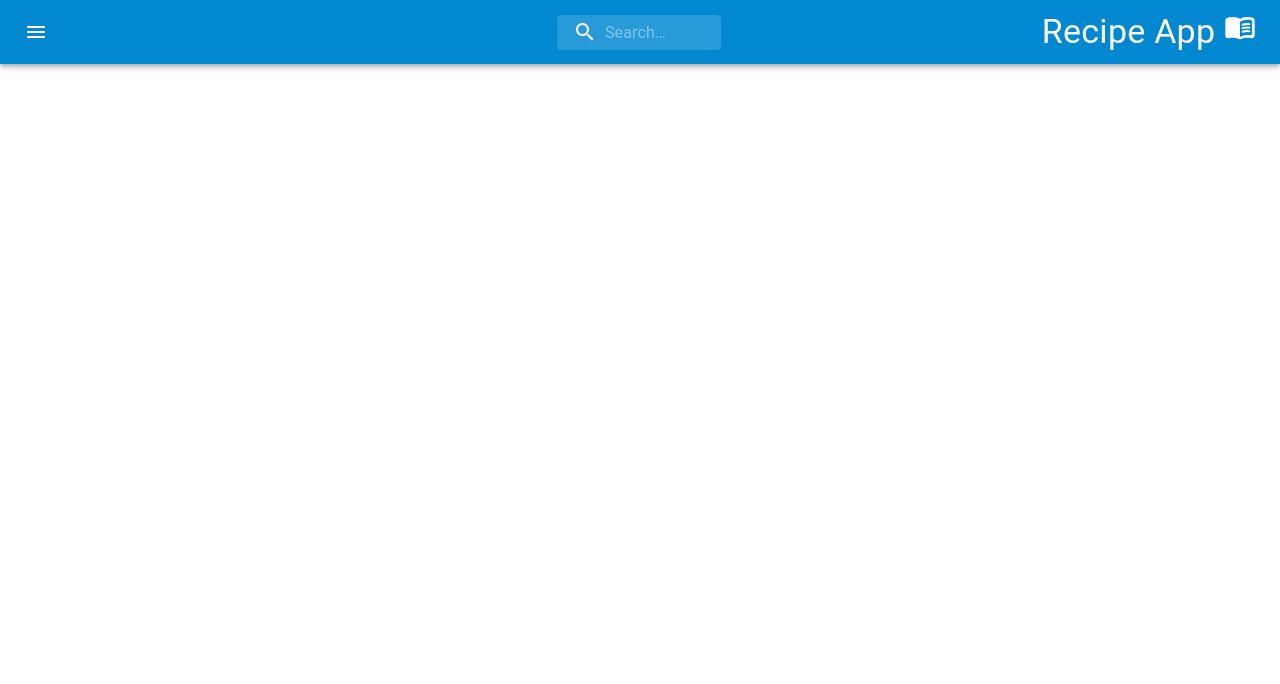
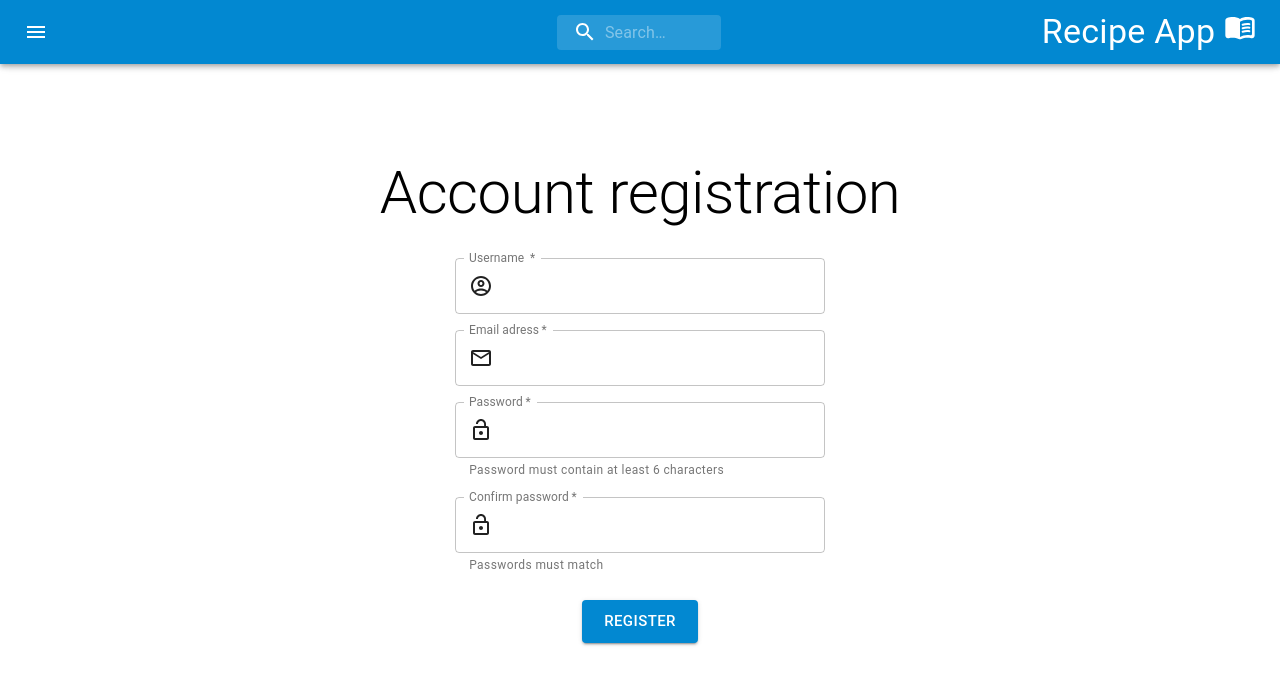
Before and after one commit to kasmr/recipes-app, a React (Create React App) app in the folder client/: page /register in a window 1280 px wide. Shown: the top 684 px of the page. Built offline with nearby package versions, Linux system fonts and the light colour scheme.

Commit message:
abiltity to register

```diff
--- a/client/src/App.js
+++ b/client/src/App.js
@@ -7,6 +7,7 @@ import Recipe from './components/recipe/Recipe';
 import Results from './components/pages/Results';
 import Home from './components/pages/Home';
 import SkeletonCurrent from './components/layout/SkeletonCurrent';
+import Register from './components/auth/Register';
 import Login from './components/auth/Login';
 
 const theme = createMuiTheme({
@@ -28,7 +29,8 @@ const App = () => {
         <Container maxWidth='xl' style={{ marginTop: '5rem' }}>
           <Switch>
             <Route exact path='/' component={Home} />
-            <Route exact path='/auth' component={Login} />
+            <Route exact path='/register' component={Register} />
+            <Route exact path='/login' component={Login} />
             <Route exact path='/results' component={Results} />
             <Route exact path='/skeleton' component={SkeletonCurrent} />
             <Route path='/recipe/:title/:source/:time' component={Recipe} />
--- a/client/src/components/auth/Login.js
+++ b/client/src/components/auth/Login.js
@@ -1,4 +1,4 @@
-import React from 'react';
+import React, { useState } from 'react';
 import TextField from '@material-ui/core/TextField';
 import InputAdornment from '@material-ui/core/InputAdornment';
 import LockOpenIcon from '@material-ui/icons/LockOpen';
@@ -7,6 +7,84 @@ import Button from '@material-ui/core/Button';
 import { makeStyles } from '@material-ui/core/styles';
 import { Typography } from '@material-ui/core';
 import './auth.scss';
+
+const Login = () => {
+  const classes = useStyles();
+
+  const [user, setUser] = useState({
+    email: '',
+    password: '',
+  });
+
+  const { email, password } = user;
+
+  const onChange = (e) => setUser({ ...user, [e.target.name]: e.target.value });
+
+  const onSubmit = (e) => {
+    e.preventDefault();
+    console.log('Login submit');
+  };
+
+  return (
+    <form className={classes.root} autoComplete='off' onSubmit={onSubmit}>
+      <div className='form'>
+        <Typography
+          variant='h2'
+          gutterBottom
+          align='center'
+          className={classes.text}
+        >
+          Account Login
+        </Typography>
+        <TextField
+          required
+          onChange={onChange}
+          name='email'
+          type='email'
+          value={email}
+          id='outlined-helperText'
+          label='Email adress'
+          variant='outlined'
+          InputProps={{
+            startAdornment: (
+              <InputAdornment position='start'>
+                <EmailOutlinedIcon />
+              </InputAdornment>
+            ),
+          }}
+        />
+
+        <TextField
+          required
+          onChange={onChange}
+          name='password'
+          type='text'
+          value={password}
+          id='outlined-helperText'
+          label='Password'
+          helperText='Password must contain at least 6 characters'
+          variant='outlined'
+          InputProps={{
+            startAdornment: (
+              <InputAdornment position='start'>
+                <LockOpenIcon />
+              </InputAdornment>
+            ),
+          }}
+        />
+        <Button
+          className={classes.button}
+          variant='contained'
+          color='primary'
+          size='large'
+          type='submit'
+        >
+          Login
+        </Button>
+      </div>
+    </form>
+  );
+};
 
 const useStyles = makeStyles((theme) => ({
   root: {
@@ -28,58 +106,4 @@ const useStyles = makeStyles((theme) => ({
   },
 }));
 
-export default function FormPropsTextFields() {
-  const classes = useStyles();
-
-  return (
-    <form className={classes.root} autoComplete='off'>
-      <Typography
-        variant='h2'
-        gutterBottom
-        align='center'
-        className={classes.text}
-      >
-        Account Login
-      </Typography>
-      <div className='form'>
-        <TextField
-          required
-          id='outlined-helperText'
-          label='Email adress'
-          variant='outlined'
-          InputProps={{
-            startAdornment: (
-              <InputAdornment position='start'>
-                <EmailOutlinedIcon />
-              </InputAdornment>
-            ),
-          }}
-        />
-
-        <TextField
-          required
-          id='outlined-helperText'
-          label='Password'
-          helperText='Password must contain at least 6 characters'
-          variant='outlined'
-          InputProps={{
-            startAdornment: (
-              <InputAdornment position='start'>
-                <LockOpenIcon />
-              </InputAdornment>
-            ),
-          }}
-        />
-
-        <Button
-          variant='contained'
-          color='primary'
-          size='large'
-          className={classes.button}
-        >
-          Login
-        </Button>
-      </div>
-    </form>
-  );
-}
+export default Login;
--- a/client/src/components/auth/Register.js
+++ b/client/src/components/auth/Register.js
@@ -1,4 +1,4 @@
-import React from 'react';
+import React, { useState } from 'react';
 import TextField from '@material-ui/core/TextField';
 import InputAdornment from '@material-ui/core/InputAdornment';
 import AccountCircleOutlinedIcon from '@material-ui/icons/AccountCircleOutlined';
@@ -8,6 +8,134 @@ import Button from '@material-ui/core/Button';
 import { makeStyles } from '@material-ui/core/styles';
 import { Typography } from '@material-ui/core';
 import './auth.scss';
+import { connect } from 'react-redux';
+import { register } from '../../redux/actions';
+import PropTypes from 'prop-types';
+
+const Register = ({ register }) => {
+  const classes = useStyles();
+
+  const [user, setUser] = useState({
+    name: '',
+    email: '',
+    password: '',
+    password2: '',
+  });
+
+  const { name, email, password, password2 } = user;
+
+  const onChange = (e) => setUser({ ...user, [e.target.name]: e.target.value });
+
+  const onSubmit = (e) => {
+    e.preventDefault();
+    register({
+      name,
+      email,
+      password,
+    });
+  };
+
+  return (
+    <form className={classes.root} autoComplete='off' onSubmit={onSubmit}>
+      <div className='form'>
+        <Typography
+          variant='h2'
+          gutterBottom
+          align='center'
+          className={classes.text}
+        >
+          Account registration
+        </Typography>
+        <TextField
+          required
+          onChange={onChange}
+          name='name'
+          type='text'
+          value={name}
+          id='outlined-required'
+          label='Username '
+          variant='outlined'
+          InputProps={{
+            startAdornment: (
+              <InputAdornment position='start'>
+                <AccountCircleOutlinedIcon />
+              </InputAdornment>
+            ),
+          }}
+        />
+        <TextField
+          required
+          onChange={onChange}
+          name='email'
+          type='email'
+          value={email}
+          id='outlined-helperText'
+          label='Email adress'
+          variant='outlined'
+          InputProps={{
+            startAdornment: (
+              <InputAdornment position='start'>
+                <EmailOutlinedIcon />
+              </InputAdornment>
+            ),
+          }}
+        />
+
+        <TextField
+          required
+          onChange={onChange}
+          name='password'
+          type='text'
+          value={password}
+          id='outlined-helperText'
+          label='Password'
+          helperText='Password must contain at least 6 characters'
+          variant='outlined'
+          InputProps={{
+            startAdornment: (
+              <InputAdornment position='start'>
+                <LockOpenIcon />
+              </InputAdornment>
+            ),
+          }}
+        />
+        <TextField
+          required
+          onChange={onChange}
+          name='password2'
+          type='text'
+          value={password2}
+          id='outlined-helperText'
+          label='Confirm password'
+          helperText='Passwords must match'
+          variant='outlined'
+          InputProps={{
+            startAdornment: (
+              <InputAdornment position='start'>
+                <LockOpenIcon />
+              </InputAdornment>
+            ),
+          }}
+        />
+        <Button
+          className={classes.button}
+          variant='contained'
+          color='primary'
+          size='large'
+          type='submit'
+        >
+          Register
+        </Button>
+      </div>
+    </form>
+  );
+};
+
+Register.propTypes = {
+  register: PropTypes.func.isRequired,
+};
+
+export default connect(null, { register })(Register);
 
 const useStyles = makeStyles((theme) => ({
   root: {
@@ -24,81 +152,7 @@ const useStyles = makeStyles((theme) => ({
       fontSize: '2.5rem',
     },
   },
+  button: {
+    marginTop: '1rem',
+  },
 }));
-
-export default function FormPropsTextFields() {
-  const classes = useStyles();
-
-  return (
-    <form className={classes.root} autoComplete='off'>
-      <Typography
-        variant='h2'
-        gutterBottom
-        align='center'
-        className={classes.text}
-      >
-        Account registration
-      </Typography>
-      <div className='form'>
-        <TextField
-          required
-          id='outlined-required'
-          label='Username '
-          variant='outlined'
-          InputProps={{
-            startAdornment: (
-              <InputAdornment position='start'>
-                <AccountCircleOutlinedIcon />
-              </InputAdornment>
-            ),
-          }}
-        />
-        <TextField
-          required
-          id='outlined-helperText'
-          label='Email adress'
-          variant='outlined'
-          InputProps={{
-            startAdornment: (
-              <InputAdornment position='start'>
-                <EmailOutlinedIcon />
-              </InputAdornment>
-            ),
-          }}
-        />
-
-        <TextField
-          required
-          id='outlined-helperText'
-          label='Password'
-          helperText='Password must contain at least 6 characters'
-          variant='outlined'
-          InputProps={{
-            startAdornment: (
-              <InputAdornment position='start'>
-                <LockOpenIcon />
-              </InputAdornment>
-            ),
-          }}
-        />
-        <TextField
-          required
-          id='outlined-helperText'
-          label='Confirm password'
-          helperText='Passwords must match'
-          variant='outlined'
-          InputProps={{
-            startAdornment: (
-              <InputAdornment position='start'>
-                <LockOpenIcon />
-              </InputAdornment>
-            ),
-          }}
-        />
-        <Button variant='contained' color='primary' size='large'>
-          Register
-        </Button>
-      </div>
-    </form>
-  );
-}
--- a/client/src/components/auth/auth.scss
+++ b/client/src/components/auth/auth.scss
@@ -1,5 +1,7 @@
 .form {
+  height: 80vh;
   display: flex;
   flex-direction: column;
   align-items: center;
+  justify-content: center;
 }
--- a/client/src/redux/authReducer.js
+++ b/client/src/redux/authReducer.js
@@ -7,6 +7,7 @@ import {
   LOGOUT,
   AUTH_ERROR,
   CLEAR_ERRORS,
+  SHOW_LOADING,
 } from './types';
 
 const initalState = {
@@ -17,8 +18,26 @@ const initalState = {
   error: null,
 };
 
-export const recipeReducer = (state = initalState, action) => {
+export const authReducer = (state = initalState, action) => {
   switch (action.type) {
+    case REGISTER_SUCCESS:
+      localStorage.setItem('token', action.payload.token);
+      return {
+        ...state,
+        ...action.payload,
+        isAuthenticated: true,
+        loading: false,
+      };
+    case REGISTER_FAIL:
+      localStorage.removeItem('token');
+      return {
+        ...state,
+        token: null,
+        isAuthenticated: false,
+        loading: false,
+        user: null,
+        error: action.payload,
+      };
     case SHOW_LOADING:
       return {
         ...state,
--- a/client/src/redux/rootReducer.js
+++ b/client/src/redux/rootReducer.js
@@ -1,6 +1,8 @@
 import { combineReducers } from 'redux';
 import { recipeReducer } from './recipeReducer';
+import { authReducer } from './authReducer';
 
 export const rootReducer = combineReducers({
-  recipes: recipeReducer
+  recipes: recipeReducer,
+  auth: authReducer,
 });
```
Also changed, not shown: client/src/redux/actions.js (+26 -0 lines).
